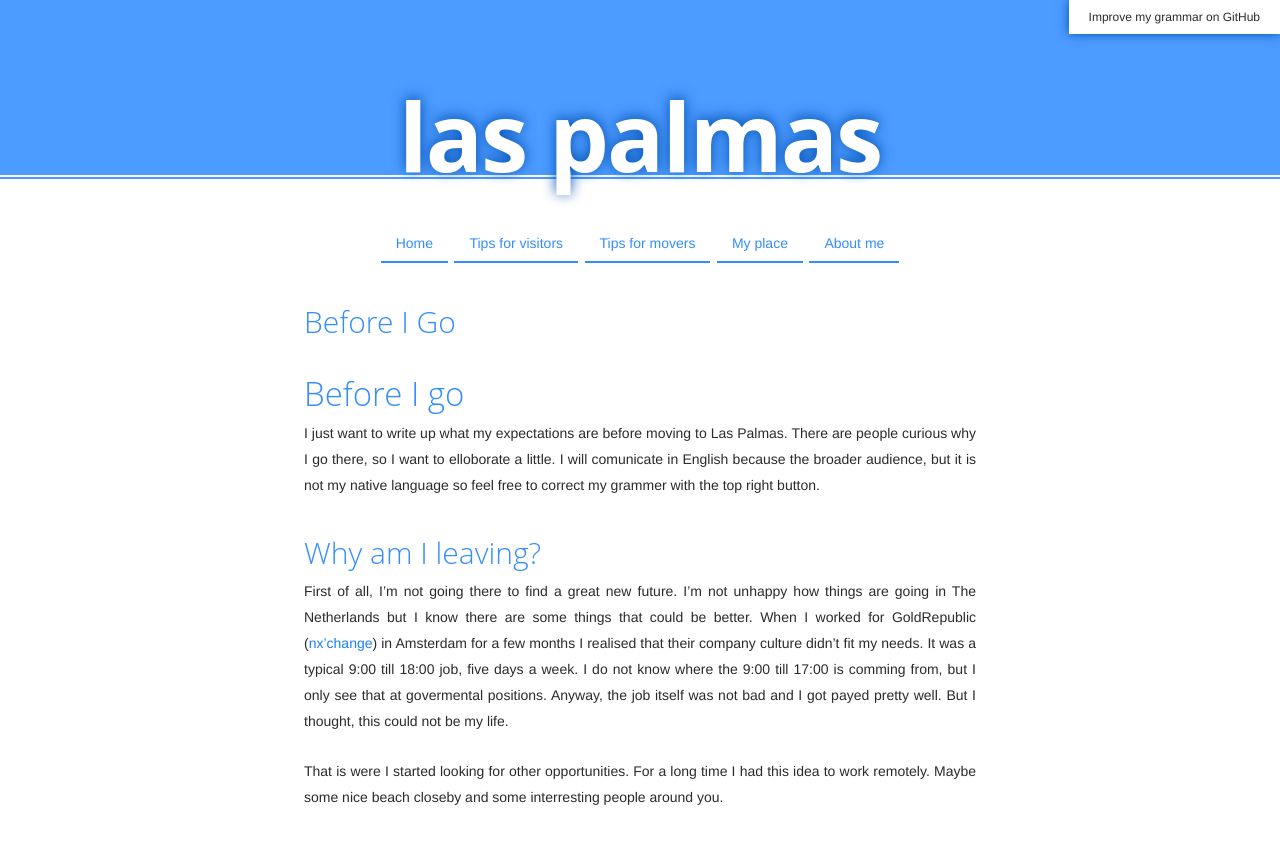
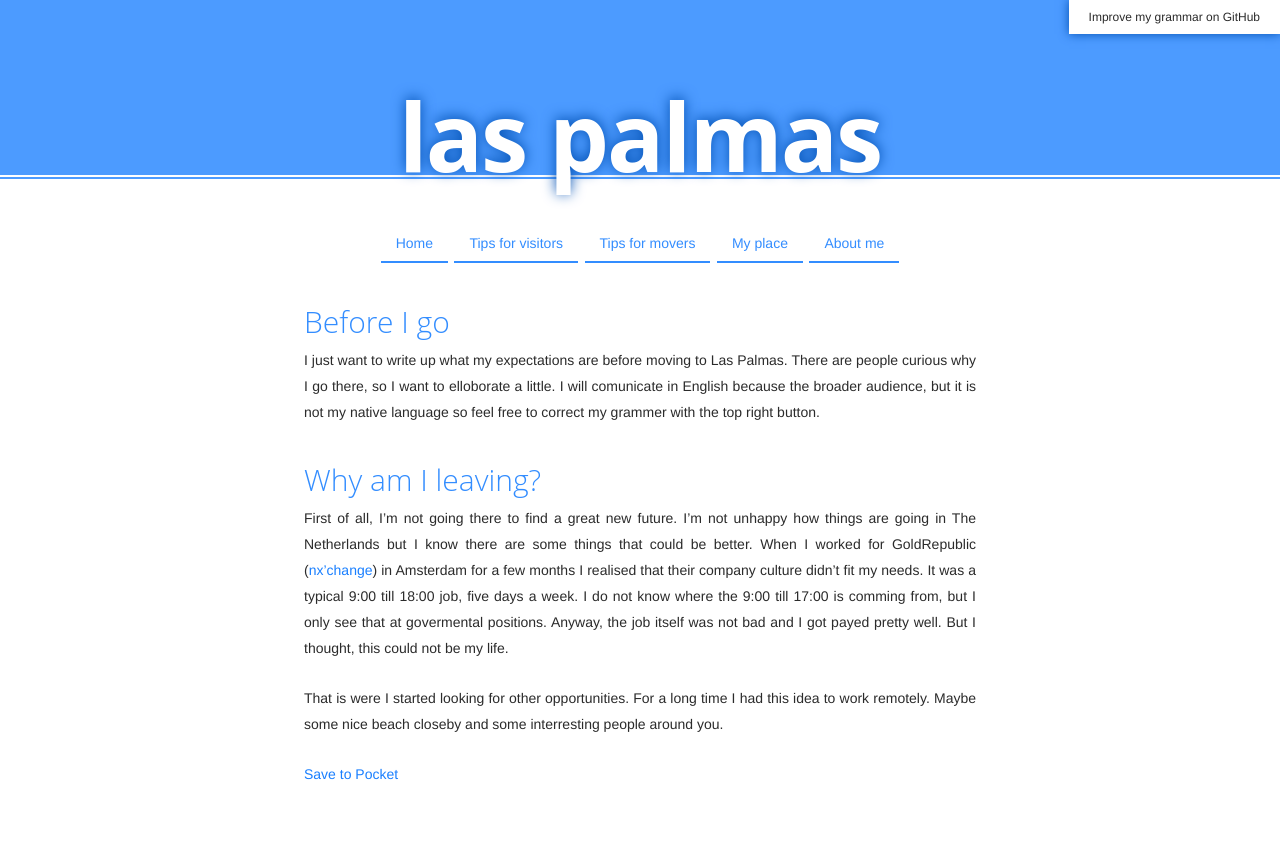
Before and after one commit to adriaandotcom/laspalmas.adriaan.io, a Jekyll site: the page built from _posts/2016-03-13-before-i-go.md, in a window 1280 px wide. Shown: the top 844 px of the page. Built offline with Jekyll 4.4.1, drawn with Linux system fonts in a browser that asks for light colours; some of the changed lines change nothing that is shown.

Commit message:
Add save to pocket link

```diff
--- a/_posts/2016-03-13-before-i-go.md
+++ b/_posts/2016-03-13-before-i-go.md
@@ -1,7 +1,6 @@
 ---
+title: Before I go
 ---
-
-# Before I go
 
 I just want to write up what my expectations are before moving to Las Palmas. There are people curious why I go there, so I want to elloborate a little. I will comunicate in English because the broader audience, but it is not my native language so feel free to correct my grammer with the top right button.
 
@@ -11,3 +10,5 @@ I just want to write up what my expectations are before moving to Las Palmas. Th
 First of all, I'm not going there to find a great new future. I'm not unhappy how things are going in The Netherlands but I know there are some things that could be better. When I worked for GoldRepublic ([nx'change](https://www.nxchange.com/)) in Amsterdam for a few months I realised that their company culture didn't fit my needs. It was a typical 9:00 till 18:00 job, five days a week. I do not know where the 9:00 till 17:00 is comming from, but I only see that at govermental positions. Anyway, the job itself was not bad and I got payed pretty well. But I thought, this could not be my life.
 
 That is were I started looking for other opportunities. For a long time I had this idea to work remotely. Maybe some nice beach closeby and some interresting people around you.
+
+<a href="javascript:(function(){var e=function(t,n,r,i,s){var o=[2327252,1093022,2773220,6545221,6458457,5923515,7834506,5080859,1547349,4506447];var i=i||0,u=0,n=n||[],r=r||0,s=s||0;var a={'a':97,'b':98,'c':99,'d':100,'e':101,'f':102,'g':103,'h':104,'i':105,'j':106,'k':107,'l':108,'m':109,'n':110,'o':111,'p':112,'q':113,'r':114,'s':115,'t':116,'u':117,'v':118,'w':119,'x':120,'y':121,'z':122,'A':65,'B':66,'C':67,'D':68,'E':69,'F':70,'G':71,'H':72,'I':73,'J':74,'K':75,'L':76,'M':77,'N':78,'O':79,'P':80,'Q':81,'R':82,'S':83,'T':84,'U':85,'V':86,'W':87,'X':88,'Y':89,'Z':90,'0':48,'1':49,'2':50,'3':51,'4':52,'5':53,'6':54,'7':55,'8':56,'9':57,'\/':47,':':58,'?':63,'=':61,'-':45,'_':95,'&':38,'$':36,'!':33,'.':46};if(!s||s==0){t=o[0]+t}for(var f=0;f<t.length;f++){var l=function(e,t){return a[e[t]]?a[e[t]]:e.charCodeAt(t)}(t,f);if(!l*1)l=3;var c=l*(o[i]+l*o[u%o.length]);n[r]=(n[r]?n[r]+c:c)+s+u;var p=c%(50*1);if(n[p]){var d=n[r];n[r]=n[p];n[p]=d}u+=c;r=r==50?0:r+1;i=i==o.length-1?0:i+1}if(s==286){var v='';for(var f=0;f<n.length;f++){v+=String.fromCharCode(n[f]%(25*1)+97)}o=function(){};return v+'970b6a497b'}else{return e(u+'',n,r,i,s+1)}};var t=document,n=t.location.href,r=t.title;var i=e(n);var s=t.createElement('script');s.type='text/javascript';s.src='https://getpocket.com/b/r4.js?h='+i+'&u='+encodeURIComponent(n)+'&t='+encodeURIComponent(r);e=i=function(){};var o=t.getElementsByTagName('head')[0]||t.documentElement;o.appendChild(s)})()">Save to Pocket</a>
```
